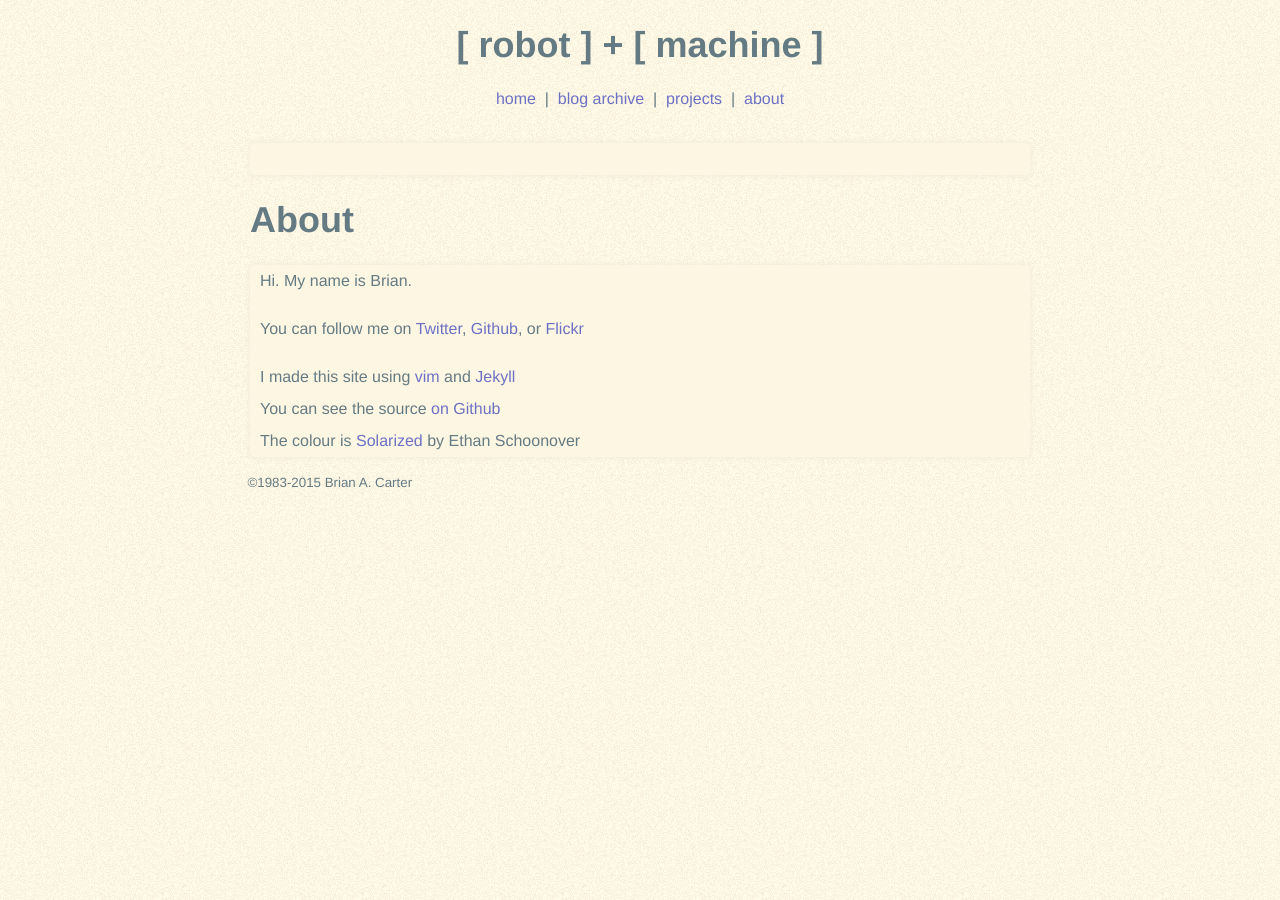
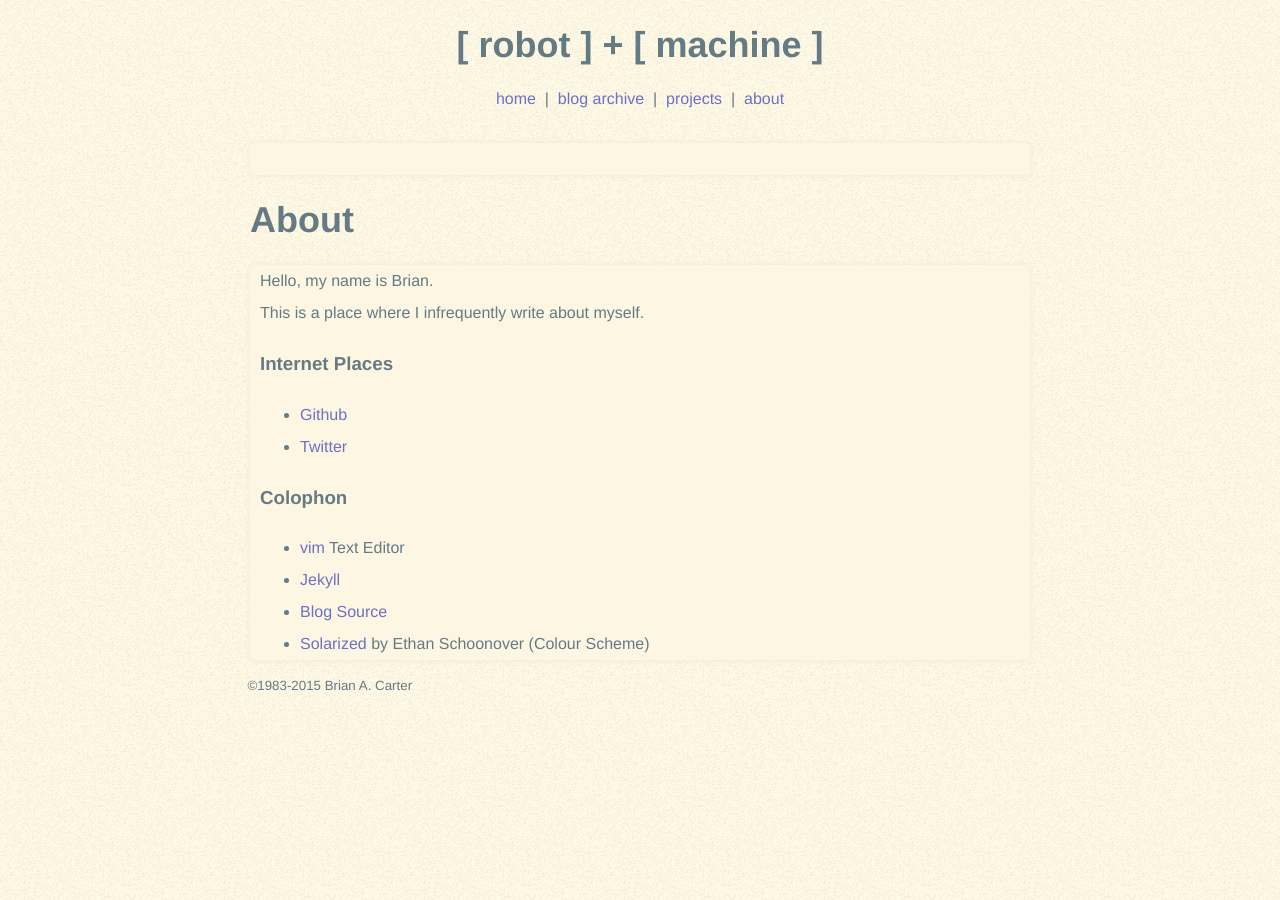
Before and after one commit to robotmachine/Jekyll-Blog, a Jekyll site: the page built from about.md, in a window 1280 px wide. Built offline with Jekyll 4.4.1, drawn with Linux system fonts in a browser that asks for light colours; some web fonts are replaced; Markdown is read by kramdown in place of the engine named in the settings.

Commit message:
Updated about page.

```diff
--- a/about.md
+++ b/about.md
@@ -2,10 +2,15 @@
 layout: post
 title: About
 ---
-Hi. My name is Brian.
+Hello, my name is Brian.
+This is a place where I infrequently write about myself.
 
-You can follow me on [Twitter](https://twitter.com/{{ site.username }}), [Github](https://github.com/{{ site.username }}), or [Flickr](https://flickr.com/photos/{{ site.username }})
+### Internet Places
+* [Github](https://github.com/{{ site.username }})
+* [Twitter](https://twitter.com/{{ site.username }})
 
-I made this site using [vim](http://vim.org) and [Jekyll](http://jekyllrb.com)
-You can see the source [on Github](https://github.com/robotmachine/Jekyll-Blog)
-The colour is [Solarized](http://ethanschoonover.com/solarized) by Ethan Schoonover
+### Colophon
+* [vim](http://vim.org) Text Editor
+* [Jekyll](http://jekyllrb.com)
+* [Blog Source](https://github.com/robotmachine/Jekyll-Blog)
+* [Solarized](http://ethanschoonover.com/solarized) by Ethan Schoonover (Colour Scheme)
```
